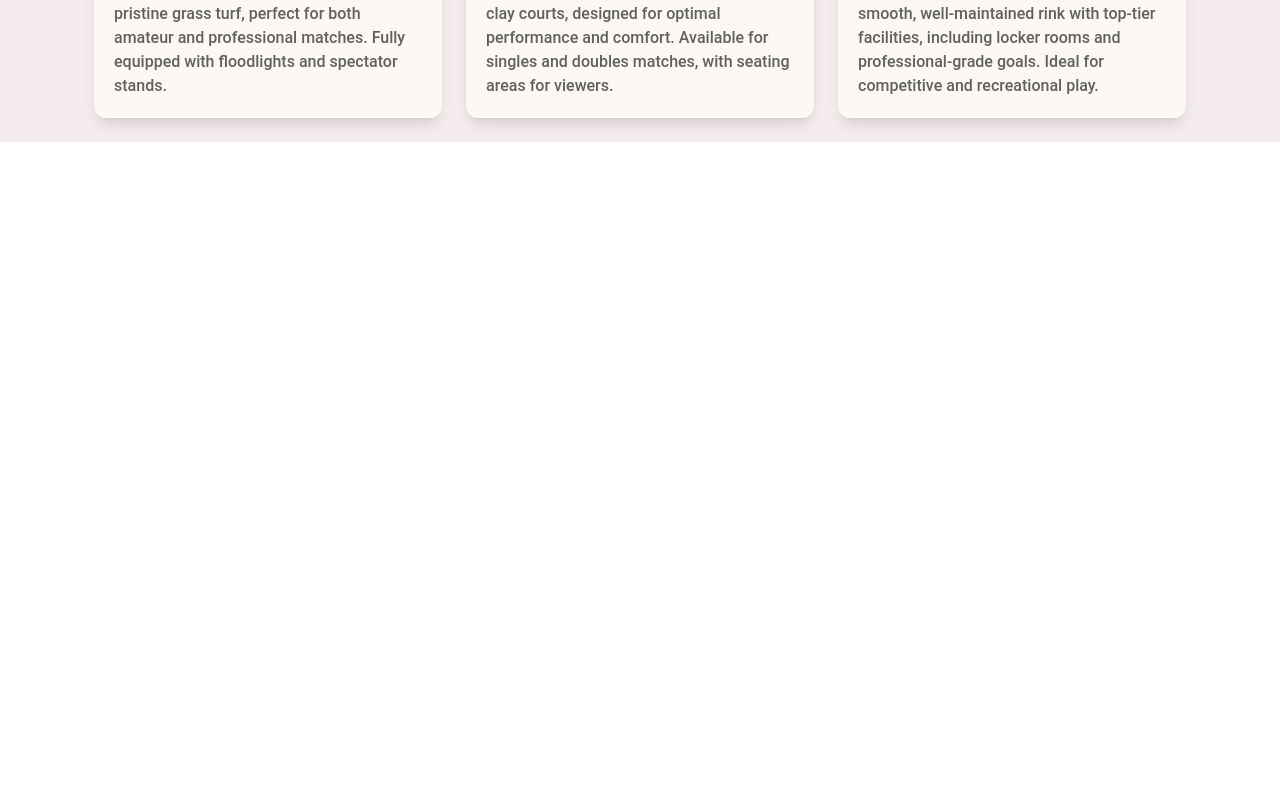
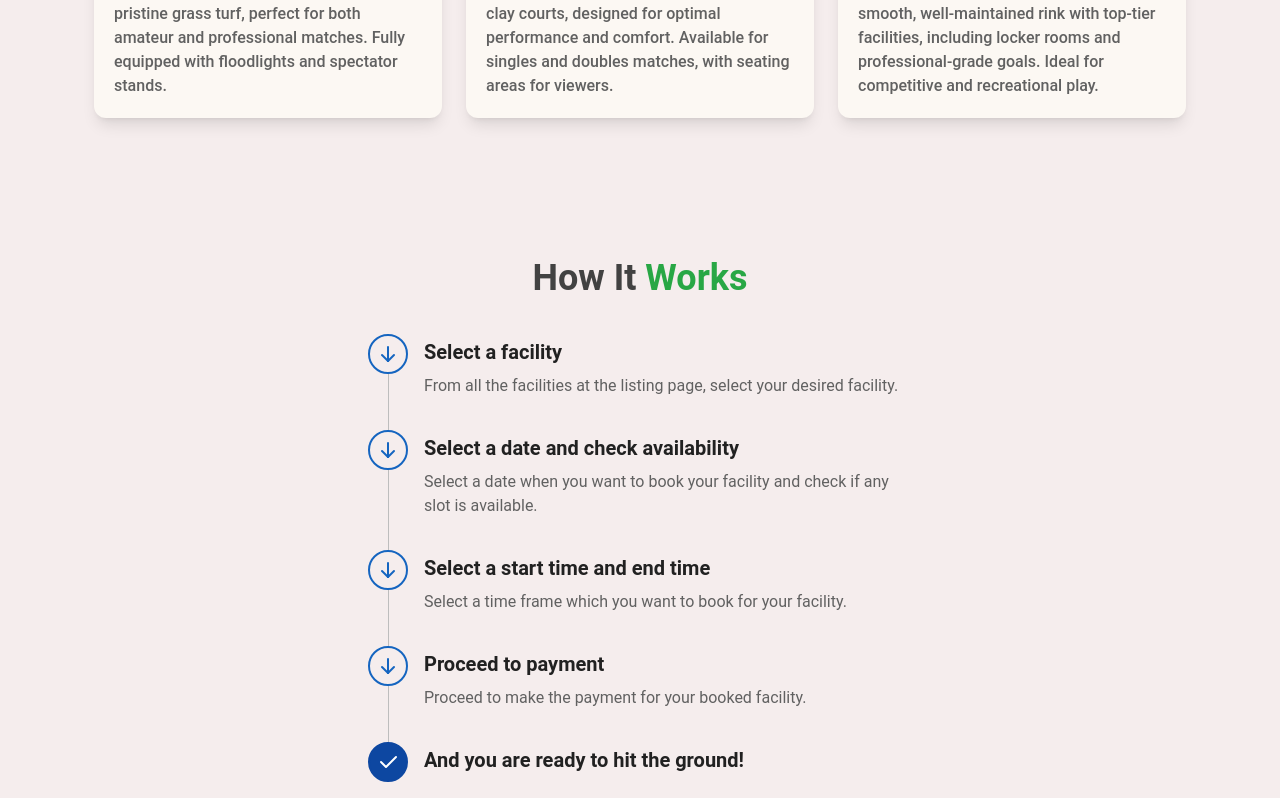
Before and after one commit to yasin-arafat-389/SportEase-Client, a React (Vite) app: page / in a window 1280 px wide. Shown: the part 1009-1807 px from the top of the page. Before the commit the page ends 1151 px from the top, so only its background shows below. Built offline with nearby package versions, Linux system fonts and the light colour scheme.

Commit message:
Designed how it works section

```diff
--- a/src/Components/FeaturedFacilities.tsx
+++ b/src/Components/FeaturedFacilities.tsx
@@ -1,6 +1,6 @@
 const FeaturedFacilities = () => {
   return (
-    <div className="mt-9">
+    <div className="mt-9 pb-20">
       <div className="mb-4 flex items-center justify-center gap-8 sm:mb-8 md:mb-5">
         <div className="flex items-center justify-center gap-12">
           <h2 className="text-2xl font-bold text-gray-800 lg:text-4xl dark:text-white">
--- /dev/null
+++ b/src/Components/HowItWorks.tsx
@@ -0,0 +1,183 @@
+const HowItWorks = () => {
+  return (
+    <div className="mt-9">
+      <div className="mb-4 flex items-center justify-center gap-8 sm:mb-8 md:mb-5">
+        <div className="flex items-center justify-center gap-12">
+          <h2 className="text-2xl font-bold text-gray-800 lg:text-4xl dark:text-white">
+            How It <span className="text-secondary">Works</span>
+          </h2>
+        </div>
+      </div>
+
+      <div className="p-4 max-w-xl mx-auto dark:bg-gray-800">
+        <div className="flex">
+          <div className="mr-4 flex flex-col items-center">
+            <div>
+              <div className="flex h-10 w-10 items-center justify-center rounded-full border-2 border-blue-800">
+                <svg
+                  xmlns="http://www.w3.org/2000/svg"
+                  width="24"
+                  height="24"
+                  viewBox="0 0 24 24"
+                  fill="none"
+                  stroke="currentColor"
+                  stroke-width="2"
+                  stroke-linecap="round"
+                  stroke-linejoin="round"
+                  className="h-6 w-6 text-blue-800 dark:text-slate-200"
+                >
+                  <path d="M12 5l0 14"></path>
+                  <path d="M18 13l-6 6"></path>
+                  <path d="M6 13l6 6"></path>
+                </svg>
+              </div>
+            </div>
+            <div className="h-full w-px bg-gray-400 dark:bg-slate-500"></div>
+          </div>
+          <div className="pt-1 pb-8">
+            <p className="mb-2 text-xl font-bold text-gray-900 dark:text-slate-300">
+              Select a facility
+            </p>
+            <p className="text-gray-700 dark:text-slate-400">
+              From all the facilities at the listing page, select your desired
+              facility.
+            </p>
+          </div>
+        </div>
+
+        <div className="flex">
+          <div className="mr-4 flex flex-col items-center">
+            <div>
+              <div className="flex h-10 w-10 items-center justify-center rounded-full border-2 border-blue-800">
+                <svg
+                  xmlns="http://www.w3.org/2000/svg"
+                  width="24"
+                  height="24"
+                  viewBox="0 0 24 24"
+                  fill="none"
+                  stroke="currentColor"
+                  stroke-width="2"
+                  stroke-linecap="round"
+                  stroke-linejoin="round"
+                  className="h-6 w-6 text-blue-800 dark:text-slate-200"
+                >
+                  <path d="M12 5l0 14"></path>
+                  <path d="M18 13l-6 6"></path>
+                  <path d="M6 13l6 6"></path>
+                </svg>
+              </div>
+            </div>
+            <div className="h-full w-px bg-gray-400 dark:bg-slate-500"></div>
+          </div>
+          <div className="pt-1 pb-8">
+            <p className="mb-2 text-xl font-bold text-gray-900 dark:text-slate-300">
+              Select a date and check availability
+            </p>
+            <p className="text-gray-700 dark:text-slate-400">
+              Select a date when you want to book your facility and check if any
+              slot is available.
+            </p>
+          </div>
+        </div>
+
+        <div className="flex">
+          <div className="mr-4 flex flex-col items-center">
+            <div>
+              <div className="flex h-10 w-10 items-center justify-center rounded-full border-2 border-blue-800">
+                <svg
+                  xmlns="http://www.w3.org/2000/svg"
+                  width="24"
+                  height="24"
+                  viewBox="0 0 24 24"
+                  fill="none"
+                  stroke="currentColor"
+                  stroke-width="2"
+                  stroke-linecap="round"
+                  stroke-linejoin="round"
+                  className="h-6 w-6 text-blue-800 dark:text-slate-200"
+                >
+                  <path d="M12 5l0 14"></path>
+                  <path d="M18 13l-6 6"></path>
+                  <path d="M6 13l6 6"></path>
+                </svg>
+              </div>
+            </div>
+            <div className="h-full w-px bg-gray-400 dark:bg-slate-500"></div>
+          </div>
+          <div className="pt-1 pb-8">
+            <p className="mb-2 text-xl font-bold text-gray-900 dark:text-slate-300">
+              Select a start time and end time
+            </p>
+            <p className="text-gray-700 dark:text-slate-400">
+              Select a time frame which you want to book for your facility.
+            </p>
+          </div>
+        </div>
+
+        <div className="flex">
+          <div className="mr-4 flex flex-col items-center">
+            <div>
+              <div className="flex h-10 w-10 items-center justify-center rounded-full border-2 border-blue-800">
+                <svg
+                  xmlns="http://www.w3.org/2000/svg"
+                  width="24"
+                  height="24"
+                  viewBox="0 0 24 24"
+                  fill="none"
+                  stroke="currentColor"
+                  stroke-width="2"
+                  stroke-linecap="round"
+                  stroke-linejoin="round"
+                  className="h-6 w-6 text-blue-800 dark:text-slate-200"
+                >
+                  <path d="M12 5l0 14"></path>
+                  <path d="M18 13l-6 6"></path>
+                  <path d="M6 13l6 6"></path>
+                </svg>
+              </div>
+            </div>
+            <div className="h-full w-px bg-gray-400 dark:bg-slate-500"></div>
+          </div>
+          <div className="pt-1 pb-8">
+            <p className="mb-2 text-xl font-bold text-gray-900 dark:text-slate-300">
+              Proceed to payment
+            </p>
+            <p className="text-gray-700 dark:text-slate-400">
+              Proceed to make the payment for your booked facility.
+            </p>
+          </div>
+        </div>
+
+        <div className="flex">
+          <div className="mr-4 flex flex-col items-center">
+            <div>
+              <div className="flex h-10 w-10 items-center justify-center rounded-full border-2 border-blue-900 bg-blue-900">
+                <svg
+                  xmlns="http://www.w3.org/2000/svg"
+                  width="24"
+                  height="24"
+                  viewBox="0 0 24 24"
+                  fill="none"
+                  stroke="currentColor"
+                  stroke-width="2"
+                  stroke-linecap="round"
+                  stroke-linejoin="round"
+                  className="h-6 w-6 text-white dark:text-slate-200"
+                >
+                  <path d="M5 12l5 5l10 -10"></path>
+                </svg>
+              </div>
+            </div>
+          </div>
+          <div className="pt-1 ">
+            <p className="mb-2 text-xl font-bold text-gray-900 dark:text-slate-300">
+              And you are ready to hit the ground!
+            </p>
+          </div>
+        </div>
+      </div>
+    </div>
+  );
+};
+
+export default HowItWorks;
--- a/src/Pages/Home.tsx
+++ b/src/Pages/Home.tsx
@@ -1,11 +1,13 @@
 import FeaturedFacilities from "../Components/FeaturedFacilities";
 import Hero from "../Components/Hero";
+import HowItWorks from "../Components/HowItWorks";
 
 const Home = () => {
   return (
     <div className="bg-[#F5EDED]">
       <Hero />
       <FeaturedFacilities />
+      <HowItWorks />
     </div>
   );
 };
```
